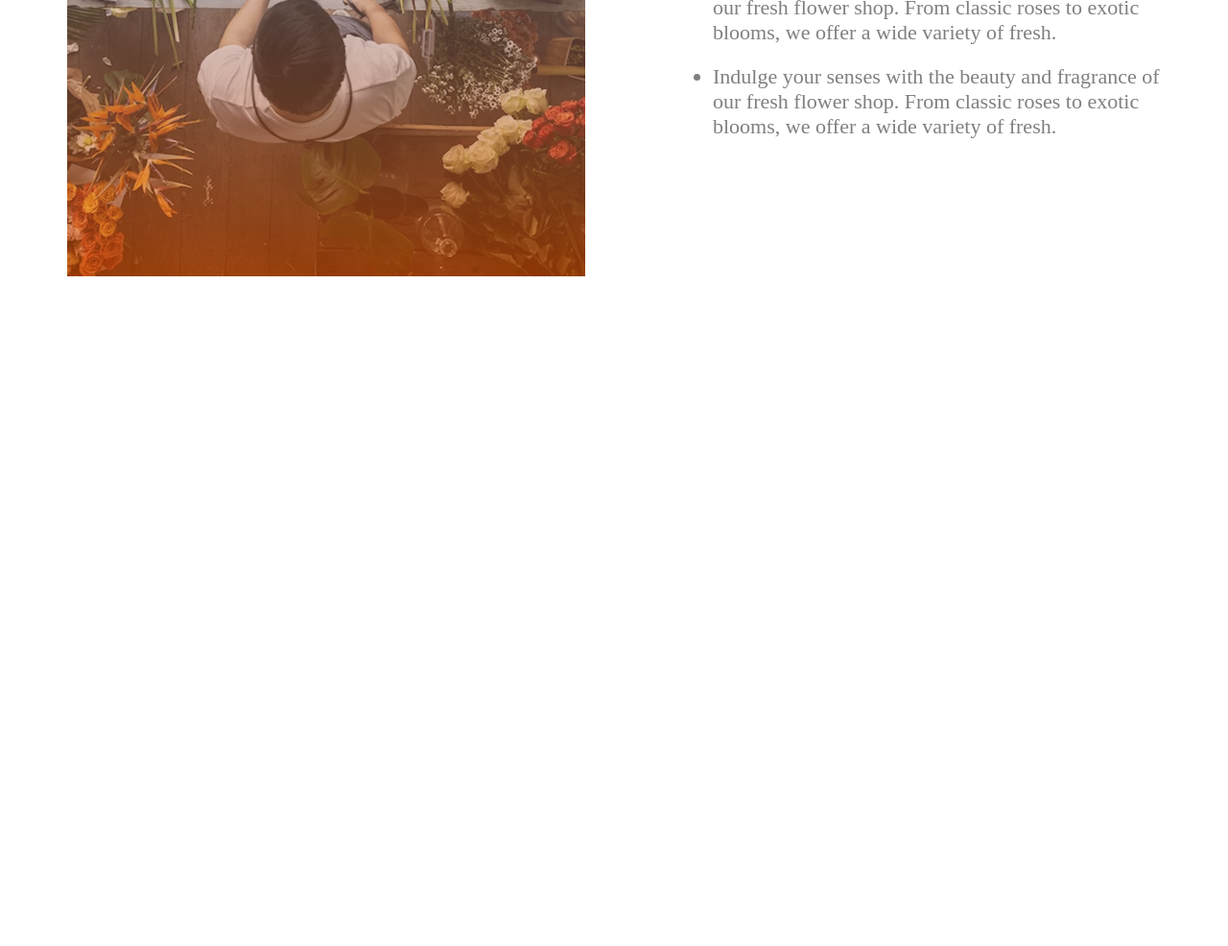
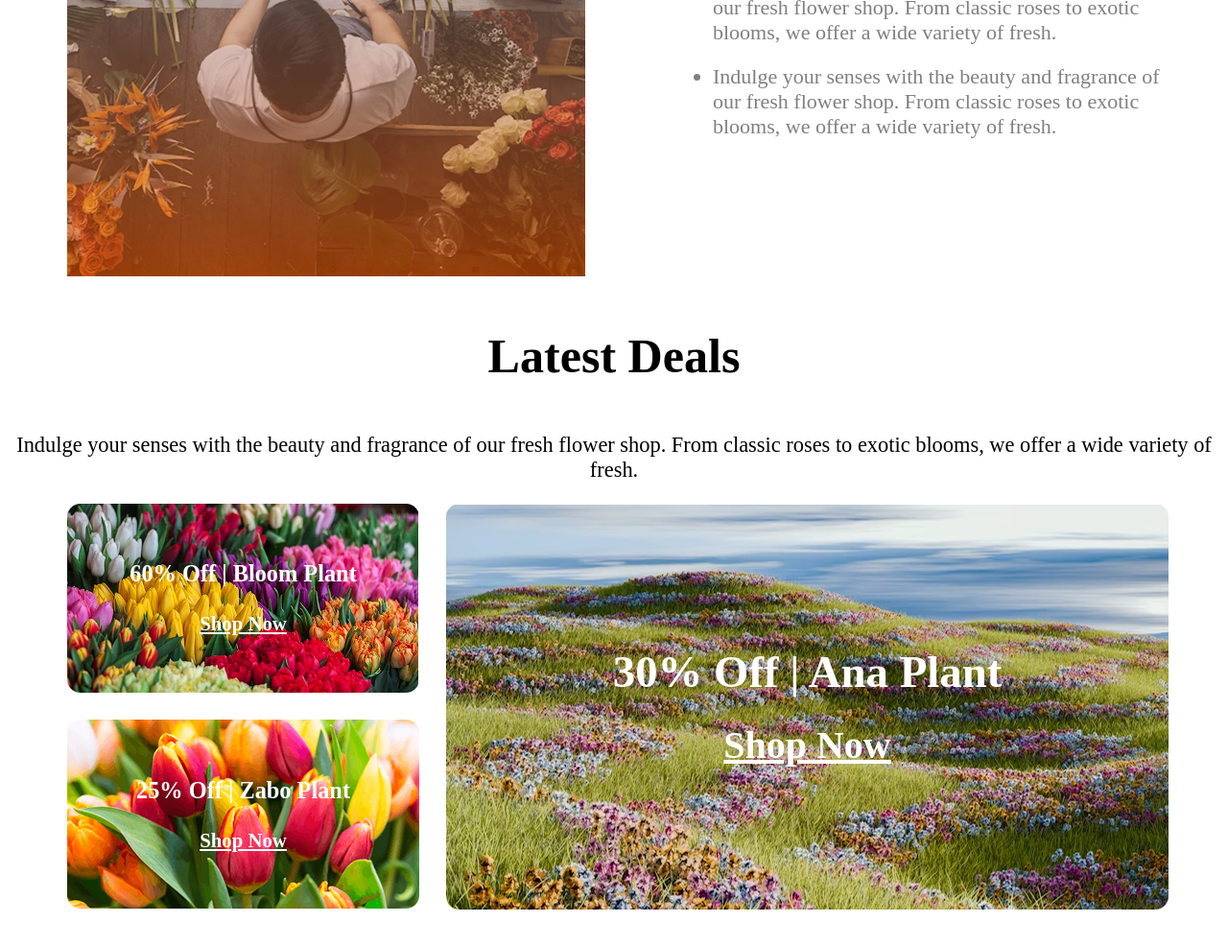
Before and after one commit to ahnaf264/assignment-02, a plain HTML site: page index.html in a window 1280 px wide. Shown: the part 2452-3438 px from the top of the page at 96% size. Before the commit the page ends 2752 px from the top, so only its background shows below. Drawn offline with Linux system fonts and the light colour scheme.

Commit message:
deal section done

```diff
--- a/index.html
+++ b/index.html
@@ -174,6 +174,40 @@
         </section>
 
 
+        <section class="deal">
+            <h3 class="deal-title">
+                Latest Deals
+
+            </h3>
+            <p class="deal-description">
+                Indulge your senses with the beauty and fragrance of our fresh flower shop. From classic roses to exotic blooms, we offer a wide variety of fresh.
+
+            </p>
+
+            <div class="deal-card">
+
+                <div class="deal-items-1">
+                    <h3 class="deal-card-title">60% Off | Bloom Plant</h3>
+                    <p class="deal-card-description">Shop Now</p>
+                </div>
+                <div class="deal-items-3">
+                    <h3 class="deal-card-title">30% Off | Ana  Plant</h3>
+                    <p class="deal-card-description">Shop Now</p>
+                </div>
+                <div class="deal-items-2">
+                    <h3 class="deal-card-title">25% Off | Zabo Plant</h3>
+                    <p class="deal-card-description">Shop Now</p>
+                </div>
+
+
+            </div>
+
+        </section>
+
+
+
+
+
 
 
 
--- a/styles/flower.css
+++ b/styles/flower.css
@@ -187,3 +187,88 @@ justify-items: center;
 
 
 /* badge section ends */
+
+
+/* deal item section */
+
+.deal-title{
+    font-size: 3.13rem;
+    text-align: center;
+}
+.deal-description{
+
+    font-size: 1.4rem;
+    text-align: center;
+
+}
+
+.deal-card{
+    display: grid;
+    grid-template-columns: repeat(2,1fr);
+    max-width: 1140px;
+    margin: 0 auto;
+    gap: 28px;
+
+
+}
+.deal-items-1{
+    background-image: url(/assets/deal-bloom.png) ;
+
+    text-align: center;
+ color: #FFFFFF;
+    border: none;
+    border-radius: 14px;
+    width: 367px;
+    height: 197px;
+    font-size: 1.3rem;
+ font-weight: bold;
+ display: flex;
+ flex-direction: column;
+
+ justify-content: center;
+ align-items: center;
+}
+
+.deal-items-2{
+    background-image: url(/assets/deal-ana.png);
+    text-align: center;
+    color: #FFFFFF;
+    border-radius: 14px;
+    width: 367px;
+    height: 197px;
+    font-size: 1.3rem;
+    font-weight: bold;
+    display: flex;
+ flex-direction: column;
+
+ justify-content: center;
+ align-items: center;
+}
+.deal-items-3{
+    background-image: url(/assets/deal-zabo.png);
+width: 100%;
+grid-row: span 2;
+text-align: center;
+color: #FFFFFF;
+width: 753px;
+height: 423.12px;
+ border-radius: 14px;
+ display: flex;
+ flex-direction: column;
+
+ justify-content: center;
+ align-items: center;
+ font-size: 2.5rem;
+ font-weight: bold;
+}
+
+
+.deal-card-title{
+   margin: 0;
+
+}
+.deal-card-description{
+    text-decoration: underline;
+    margin: 0;
+    padding-top: 26px;
+}
```
